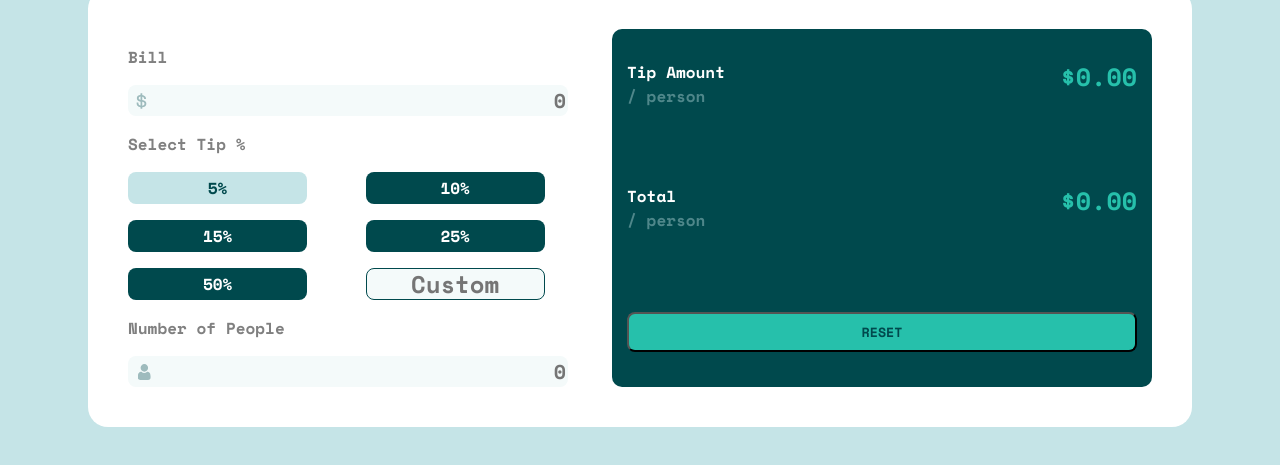
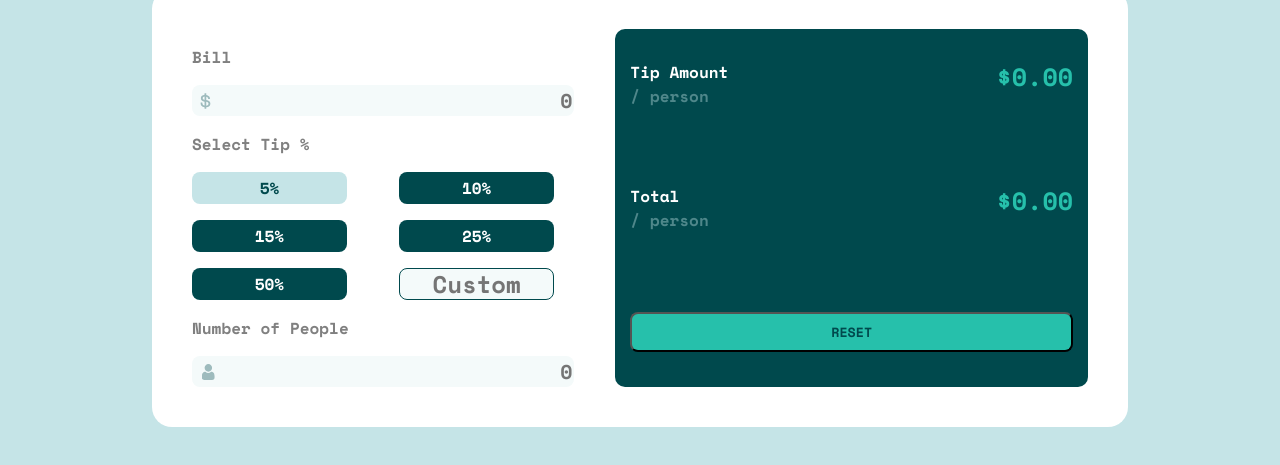
Before and after one commit to kataszynka5/tipcalculator, a plain HTML site: page index.html in a window 1280 px wide. Shown: the part 191-656 px from the top of the page. Drawn offline with nearby package versions, Linux system fonts and the light colour scheme.

Commit message:
Add files via upload

```diff
--- a/style.css
+++ b/style.css
@@ -233,7 +233,7 @@ p.tip-person {
     .calculator-conteiner {
         display: flex;
         flex-direction: row;
-        width: 80vw;
+        width: 70vw;
         height: auto;
     }
 
@@ -246,6 +246,7 @@ p.tip-person {
     }
 
     .result-conteiner {
+        width: 50%;
         justify-content: space-between;
     }
 }
```
